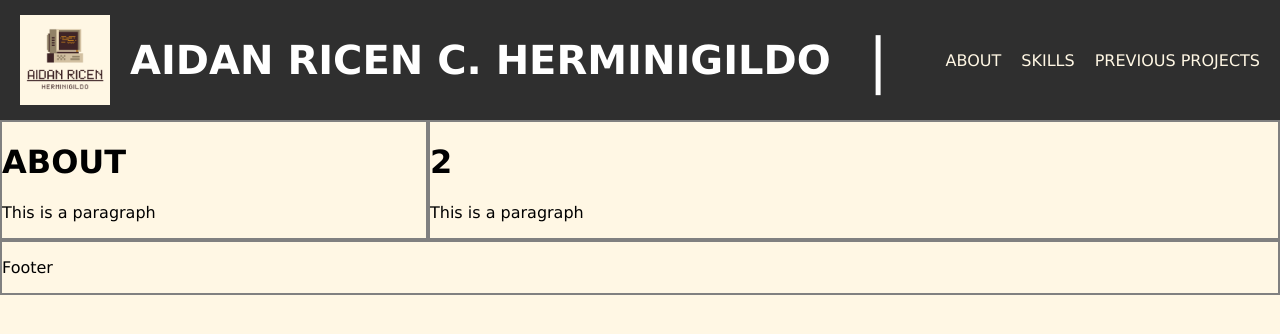
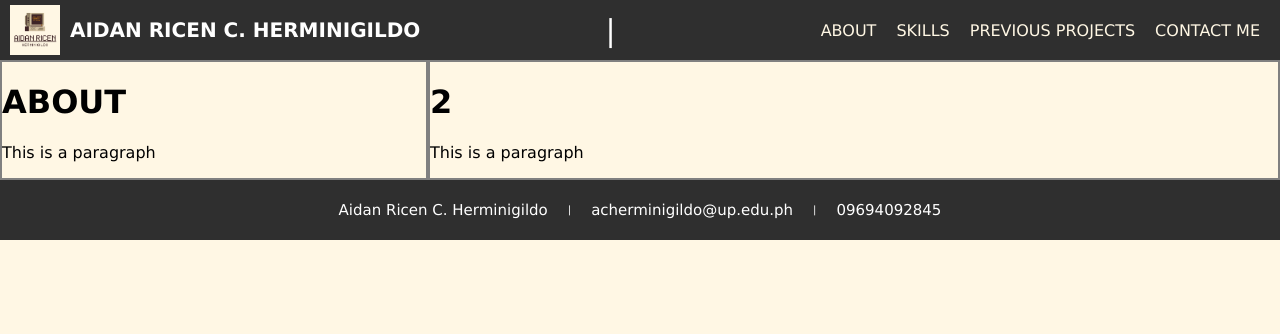
Before and after one commit to CMSC100-Laboratory/exer-02-html-and-css-acherminigildo, a plain HTML site: page index.html in a window 1280 px wide. Drawn offline with Linux system fonts and the light colour scheme.

Commit message:
Document: Added footer (containing contact information)

```diff
--- a/flex.css
+++ b/flex.css
@@ -23,7 +23,7 @@ body {
     justify-content: space-between;
     align-items: center;
     flex-direction: row;
-    height: 120px;
+    height: 60px;
 }
 
 /* Header - Logo container*/
@@ -31,8 +31,8 @@ body {
     display: flex;
     align-items: center;
     flex-direction: row;
-    margin: 20px;
-    height: 90px;
+    margin: 10px;
+    height: 50px;
     object-fit: cover;
     /*box-shadow: 5px 5px 10px 2px rgba(0, 0, 0, 0.4);*/
 }
@@ -47,23 +47,8 @@ body {
 
 /*Adds animation for the header's logo to grow when hovered*/
 .header-logo img:hover {
-  animation: logoPulse 1.2s ease;
+  transform: scale(1.02);
 }
-    /* Guide from: https://www.geeksforgeeks.org/css/css-pulse-animation/ */
-    @keyframes logoPulse {
-        0% {
-            transform: scale(1);
-        }
-        10% {
-            transform: scale(1.02);
-        }
-        15% {
-            transform: scale(1.02);
-        }
-        25% {
-            transform: scale(1);
-        }
-    }
 
 /* Header - normal container div*/
 .header-container {
@@ -79,7 +64,7 @@ body {
     color: white;
     text-decoration: none;
     border: none;
-    font-size: 40px;
+    font-size: 20px;
     font-weight: bolder;
 }
 
@@ -88,7 +73,7 @@ body {
     color: white;
     text-decoration: none;
     border: none;
-    font-size: 60px;
+    font-size: 30px;
     font-weight: normal;
 }
 
@@ -139,14 +124,6 @@ body {
     border-color: gray;
 }
 
-.footer {
-    display: flex;
-    border-style: solid;
-    border-width: 2px;
-    border-color: gray;
-    flex-direction: row;
-}
-
 .flex-container2 {
     display: flex;
     border-style: solid;
@@ -159,3 +136,32 @@ body {
     border-width: 2px;
     border-color: red;
 }
+
+/* Whole footer container*/
+.footer {
+    display: flex;
+    background-color: rgb(47, 47, 47);
+    justify-content: center;
+    align-items: center;
+    flex-direction: row;
+    height: 60px;
+}
+
+/* Styling for information in the footer */
+.footer-title {
+    color: white;
+    text-decoration: none;
+    border: none;
+    font-size: 15px;
+    font-weight: normal;
+    margin: 20px;
+}
+
+/* Styling for divider in the header */
+.footer-divider {
+    color: white;
+    text-decoration: none;
+    border: none;
+    font-size: 10px;
+    font-weight: normal;
+}
--- a/index.html
+++ b/index.html
@@ -29,6 +29,7 @@
             <li><a href="#about" class="header-navbar-links">ABOUT </a> </li>
             <li><a href="#skills" class="header-navbar-links">SKILLS </a> </li>
             <li><a href="#projects" class="header-navbar-links">PREVIOUS PROJECTS </a> </li>
+            <li><a href="#contact" class="header-navbar-links">CONTACT ME </a> </li>
         </nav>
     </header>
 
@@ -48,9 +49,13 @@
     </div>
 
     <!-- FOOTER -->
-    <header class="footer" >
-        <p>Footer</p>
-    </header>
+    <footer class="footer" id="contact" >
+        <p class="footer-title">Aidan Ricen C. Herminigildo</p>
+        <p class="footer-divider">|</p>
+        <p class="footer-title">acherminigildo@up.edu.ph</p>
+        <p class="footer-divider">|</p>
+        <p class="footer-title">09694092845</p>
+    </footer>
 
 
 
```
